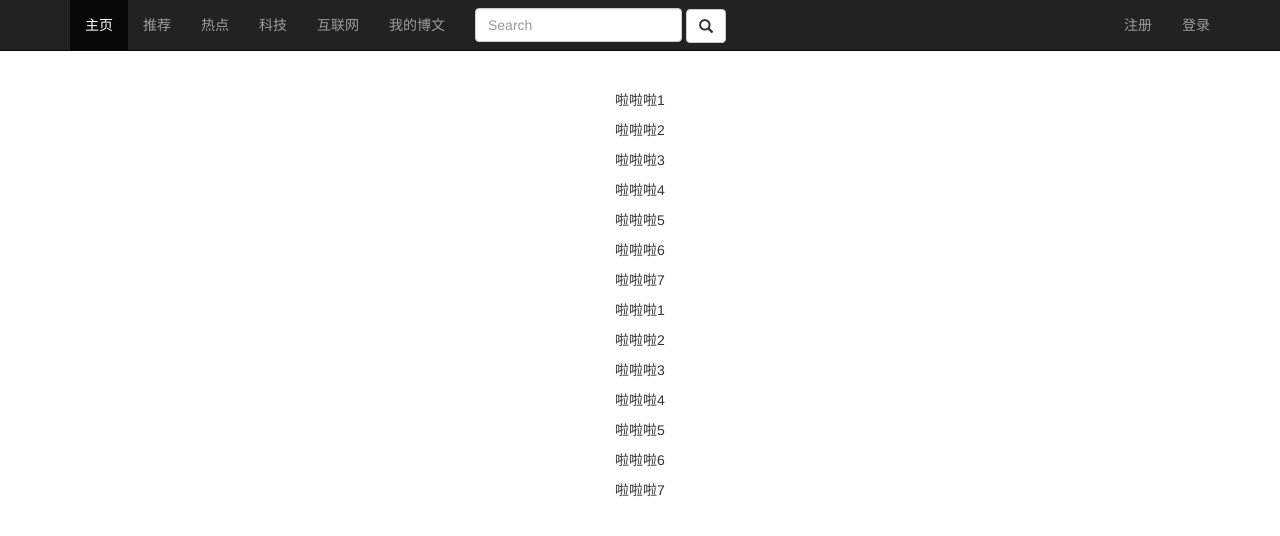
After one commit to Gscsd8527/MyWebSite, a Django app: page /recommend/ in a window 1280 px wide. The commit adds this page. Shown: the top 536 px of the page. Run offline with Django 3.2, Linux system fonts and the light colour scheme; some libraries are stand-ins or nearby versions.

Commit message:
修改了用户的登录、注册，增加了导航条信息和各页面之间cookie判断

```diff
--- a/templates/users/base.html
+++ b/templates/users/base.html
@@ -19,14 +19,17 @@
 <body>
 <nav class="navbar navbar-inverse navbar-fixed-top" role="navigation">
         <div class="container">
-           <div class="navbar-header">
-               <a href="#" class="navbar-brand">岁月并非如歌</a>
-           </div>
+{#           <div class="navbar-header">#}
+{#               <a href="#" class="navbar-brand">岁月并非如歌</a>#}
+{#           </div>#}
             <div id="navbar" class="collapse navbar-collapse">
                 <ul class='nav navbar-nav'>
-                    <li class="active"><a href="#">Home</a></li>
-                    <li><a href="#">About</a></li>
-                    <li><a href="#">Contest</a></li>
+                    <li class="active"><a href="{% url "users:index" %}">主页</a></li>
+                    <li><a href="{% url "users:recommend" %}">推荐</a></li>
+                    <li><a href="{% url "users:hot" %}">热点</a></li>
+                    <li><a href="#">科技</a></li>
+                    <li><a href="#">互联网</a></li>
+                    <li><a href="#">我的博文</a></li>
                     <form class="navbar-form navbar-left">
                         <div class="form-group">
                           <input type="text" class="form-control" placeholder="Search">
@@ -44,8 +47,12 @@
      </nav>
 <div class="container">
     <div class="start">
-        <h1>Bootstrap starter template</h1>
-        <p class="lead">岁月并非如歌</p>
+        {% block content %}
+            <h1>这是主页</h1>
+            <p class="lead">岁月并非如歌</p>
+        {% endblock %}
+{#        <h1>Bootstrap starter template</h1>#}
+{#        <p class="lead">岁月并非如歌</p>#}
     </div>
 </div>
 </body>
--- a/templates/users/login.html
+++ b/templates/users/login.html
@@ -27,6 +27,7 @@
                             <i class="fa fa-lock fa-lg"></i>
                             <input class="form-control required" type="password" placeholder="Password" id="password" name="password" maxlength="8"/>
                     </div>
+                         <p style="color: red">{{ error_msg }}</p>
                     <div class="form-group">
                         <label class="checkbox">
                             <input type="checkbox" name="remember" value="1"/>记住我
--- /dev/null
+++ b/templates/users/recommend.html
@@ -0,0 +1,19 @@
+{% extends 'users/index.html' %}
+<link rel="stylesheet" href="/static/css/recommend.css"/>
+{% block content %}
+{#     <table data-toggle="table" data-url="data1.json" style="border: 1px solid red">#}
+     <table id="table">
+    {% for foo in title %}
+        <tr>
+            <p class="mytd">{{ foo }}</p>
+        </tr>
+{#    <table>#}
+{#         <tr>#}
+{#             <td class="mytd" style="font-size: 20px; text-indent: 100px">{{ foo }}<td>#}
+{#             <td style="font-size: 15px; color: red">{{ foo }}<td>#}
+{#         </tr>#}
+{#         <br>#}
+{#     </table>#}
+   {% endfor %}
+     </table>
+{% endblock %}
--- a/templates/users/register.html
+++ b/templates/users/register.html
@@ -31,6 +31,7 @@
                             <i class="fa fa-lock fa-lg"></i>
                             <input class="form-control required" type="email" placeholder="Email" id="Email" name="email" maxlength="25"/>
                     </div>
+                        <p style="color: red">{{ error_msg }}</p>
                     <div class="form-group">
                         <label class="checkbox">
                             <input type="checkbox" name="remember" value="1"/>记住我
--- a/users/urls.py
+++ b/users/urls.py
@@ -1,9 +1,11 @@
 from django.urls import path
 app_name = 'users'
-from .views import Index, Login, Logout, Register
+from .views import Index, Login, Logout, Register, HotTopic, Recommend
 urlpatterns = [
     path('', Index, name='index'),
     path('login/', Login, name='login'),
     path('logout/', Logout, name='logout'),
     path('register/', Register, name='register'),
+    path('hot/', HotTopic, name='hot'),
+    path('recommend/', Recommend, name='recommend'),
 ]
--- a/users/views.py
+++ b/users/views.py
@@ -22,7 +22,10 @@ def Login(request):
         username = request.POST.get('username')
         password = request.POST.get('password')
         if not all([id, username, password]):
-            return HttpResponse('参数不全')
+            context = {
+                'error_msg': '参数不全'
+            }
+            return render(request, 'users/login.html', context)
         # 业务处理： 登录校验
         try:
             User = UserInfo.objects.get(username=username)
@@ -45,19 +48,15 @@ def Login(request):
                     response.delete_cookie('username')
                 return response
             else:
-                index = 1
                 context = {
-                    'user': index,
-                    # 'message': '用户未激活'
+                    'error_msg': '用户未激活'
                 }
-                return render(request, 'users/index.html', context)
+                return render(request, 'users/login.html', context)
         except UserInfo.DoesNotExist:
-            index = 1
             context = {
-                'user': index,
-                # 'message': '没有该用户'
+                'error_msg': '没有该用户'
             }
-            return render(request, 'users/index.html', context)
+            return render(request, 'users/login.html', context)
         # else:
         #     # 校验用户是否重复
         #     try:
@@ -94,7 +93,10 @@ def Register(request):
         password = request.POST.get('password')
         email = request.POST.get('email')
         if not all([id, username, password, email]):
-            return HttpResponse('参数不全')
+            context = {
+                'error_msg': '用户名、密码、邮箱有空值'
+            }
+            return render(request, 'users/register.html', context)
 
         # 检查用户名是否重复
         User = UserInfo.objects.filter(username=username)
@@ -108,4 +110,39 @@ def Register(request):
             request.session['username'] = username
             return redirect(reverse('users:index'))
         else:
-            return HttpResponse('用户名重复')
+            context = {
+                'error_msg': '用户名已存在'
+            }
+            return render(request, 'users/register.html', context)
+
+def HotTopic(request):
+    username = ''
+    try:
+        username = request.session['username']
+        index = 0
+    except:
+        index = 1
+    context = {
+        'user': index,
+        'username': username
+    }
+    return render(request, 'users/hot_topic.html', context=context)
+
+def Recommend(request):
+    username = ''
+    try:
+        username = request.session['username']
+        index = 0
+    except:
+        index = 1
+    context = {
+        'user': index,
+        'username': username
+    }
+    nar = {
+        'title': ['啦啦啦1','啦啦啦2','啦啦啦3','啦啦啦4','啦啦啦5','啦啦啦6','啦啦啦7',
+                  '啦啦啦1', '啦啦啦2', '啦啦啦3', '啦啦啦4', '啦啦啦5', '啦啦啦6', '啦啦啦7',
+                ]
+    }
+    context.update(nar)
+    return render(request, 'users/recommend.html', context=context)
```
Also changed, not shown: static/css/recommend.css (added, +13 -0 lines), templates/users/hot_topic.html (added, +27 -0 lines).
